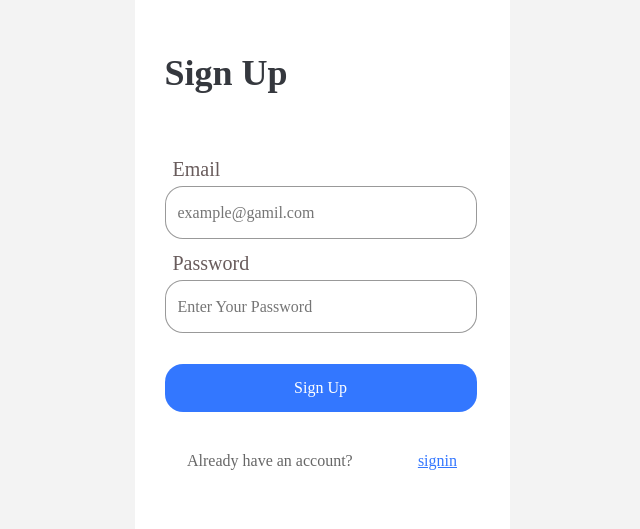
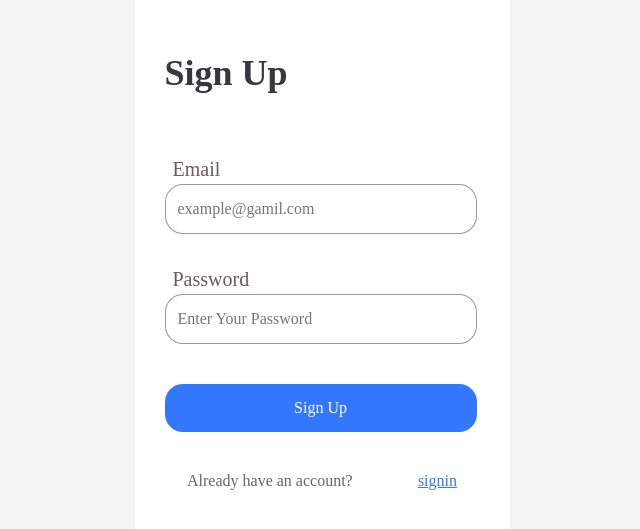
Before and after one commit to eeeyooon/MyTodo, a React (Create React App) app: page /signup in a window 1280 px wide. Shown: the part 109-638 px from the top of the page, without its empty margins (318-958 px from the left). Built offline with nearby package versions, Linux system fonts and the light colour scheme; no server answers; a web font is replaced by a local one.

Commit message:
[🍡 style] 유효성 검사에 따른 스타일 적용 및 dsisable 속성 추가

```diff
--- a/src/components/SignForm.tsx
+++ b/src/components/SignForm.tsx
@@ -19,7 +19,6 @@ function SignForm(props: SignFormProps) {
 	const token = localStorage.getItem('access_token');
 
 	useEffect(() => {
-		console.log(token);
 		if (token) navigate('/todo');
 	}, [token]);
 
@@ -61,7 +60,7 @@ function SignForm(props: SignFormProps) {
 							onChange={(e) => setEmail(e.target.value)}
 							placeholder="example@gamil.com"
 						/>
-						{email && !isEmailValid(email) ? <p>이메일 형식을 확인해주세요</p> : null}
+						{email && !isEmailValid(email) ? <ErrorMsg>이메일 형식을 확인해주세요.</ErrorMsg> : null}
 					</InputWrapper>
 					<InputWrapper>
 						<Label htmlFor="password-input">Password</Label>
@@ -73,10 +72,14 @@ function SignForm(props: SignFormProps) {
 							placeholder="Enter Your Password"
 							autoComplete="off"
 						/>
-						{password && !isPasswordVaild(password) ? <p>비밀번호는 8글자 이상이어야 합니다.</p> : null}
+						{password && !isPasswordVaild(password) ? <ErrorMsg>비밀번호는 8자 이상이어야 합니다.</ErrorMsg> : null}
 					</InputWrapper>
 				</FormBox>
-				<SignButton onClick={page === 'signin' ? handleSignin : handleSignup} data-testid={page + '-button'}>
+				<SignButton
+					onClick={page === 'signin' ? handleSignin : handleSignup}
+					data-testid={page + '-button'}
+					disabled={!isEmailValid(email) || !isPasswordVaild(password)}
+				>
 					{page === 'signin' ? 'Sign In' : 'Sign Up'}
 				</SignButton>
 			</SignFormBox>
@@ -136,7 +139,7 @@ const NavBtn = styled.button`
 
 const SignFormBox = styled.div`
 	width: 315px;
-	height: 253px;
+	height: 273px;
 	display: flex;
 	flex-flow: column nowrap;
 	justify-content: space-between;
@@ -144,7 +147,7 @@ const SignFormBox = styled.div`
 
 const FormBox = styled.form`
 	width: 315px;
-	height: 174px;
+	height: 210px;
 	display: flex;
 	flex-flow: column nowrap;
 	justify-content: space-between;
@@ -152,21 +155,22 @@ const FormBox = styled.form`
 
 const InputWrapper = styled.div`
 	width: 315px;
-	height: 80px;
+	height: 100px;
 	display: flex;
 	flex-flow: column nowrap;
-	justify-content: space-between;
+	justify-content: flex-start;
 `;
 
 const Label = styled.label`
 	color: #695c5c;
 	font-size: ${({ theme }) => theme.fontSize.xl};
 	padding-left: 8px;
+	margin-bottom: 5px;
 `;
 
 const InputBox = styled.input`
 	width: 312px;
-	height: 53px;
+	height: 50px;
 	border-radius: 18px;
 	border: 1px solid rgba(0, 0, 0, 0.4);
 	padding-left: 12px;
@@ -183,3 +187,10 @@ const SignButton = styled.button`
 	color: #fff;
 	background: rgba(0, 85, 255, 0.8);
 `;
+
+const ErrorMsg = styled.p`
+	padding-left: 5px;
+	padding-top: 5px;
+	height: 25px;
+	color: rgba(0, 85, 255, 0.8);
+`;
```
